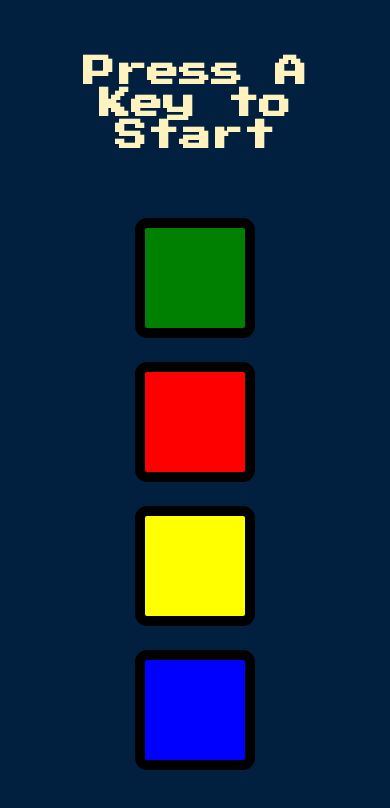
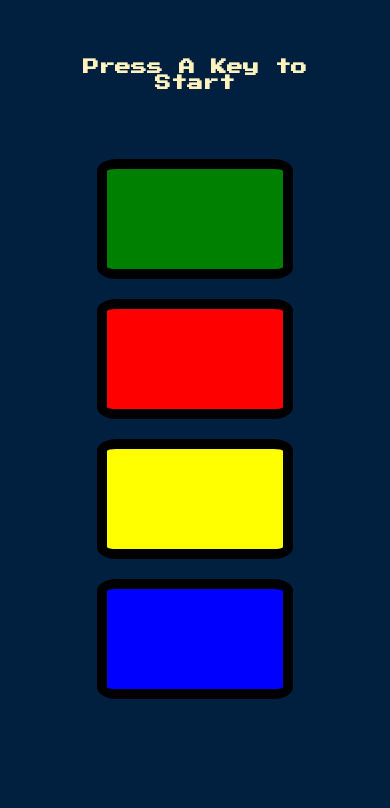
Before and after one commit to teodorapop/SimonGame, a website: page index.html in a window 390 px wide. Drawn offline with nearby package versions, Linux system fonts and the light colour scheme.

Commit message:
mobile version

```diff
--- a/styles.css
+++ b/styles.css
@@ -1,21 +1,26 @@
-body{
+body {
     background-color: #011F3F;
     text-align: center;
+    margin: 0;
+    padding: 0;
+    font-family: 'Press Start 2P', cursive;
 }
 
-#level-title{
-    font-family: 'Press Start 2P', cursive;
+#level-title {
     color: #FEF2BF;
     font-size: 3rem;
     margin: 5%;
 }
-.container{
-    display: block;
+
+.container {
+    display: flex;
+    flex-wrap: wrap;
+    justify-content: center;
     margin: auto;
     width: 50%;
 }
 
-.btn{
+.btn {
     margin: 20px;
     display: inline-block;
     height: 200px;
@@ -24,11 +29,11 @@ body{
     border-radius: 10%;
 }
 
-#green{
+#green {
     background-color: green;
 }
 
-#red{
+#red {
     background-color: red;
 }
 
@@ -45,23 +50,42 @@ body{
     opacity: 0.8;
 }
 
-
-
 .pressed {
     box-shadow: 0 0 20px white;
     background-color: grey;
 }
 
-/* Phone*/
+
+@media (max-width: 768px) {
+    #level-title {
+        font-size: 2rem;
+        margin: 10%;
+    }
+
+    .container {
+        width: 100%;
+    }
+
+    .btn {
+        height: 150px;
+        width: 150px;
+        margin: 15px;
+    }
+}
+
 @media (max-width: 480px) {
     #level-title {
-        font-size: 2rem;
+        font-size: 1rem;
         margin: 15%;
+    }
+
+    .container {
+        width: 100%;
     }
 
     .btn {
         height: 100px;
-        width: 100px;
+        width: 45%;
         margin: 10px;
     }
 }
```
